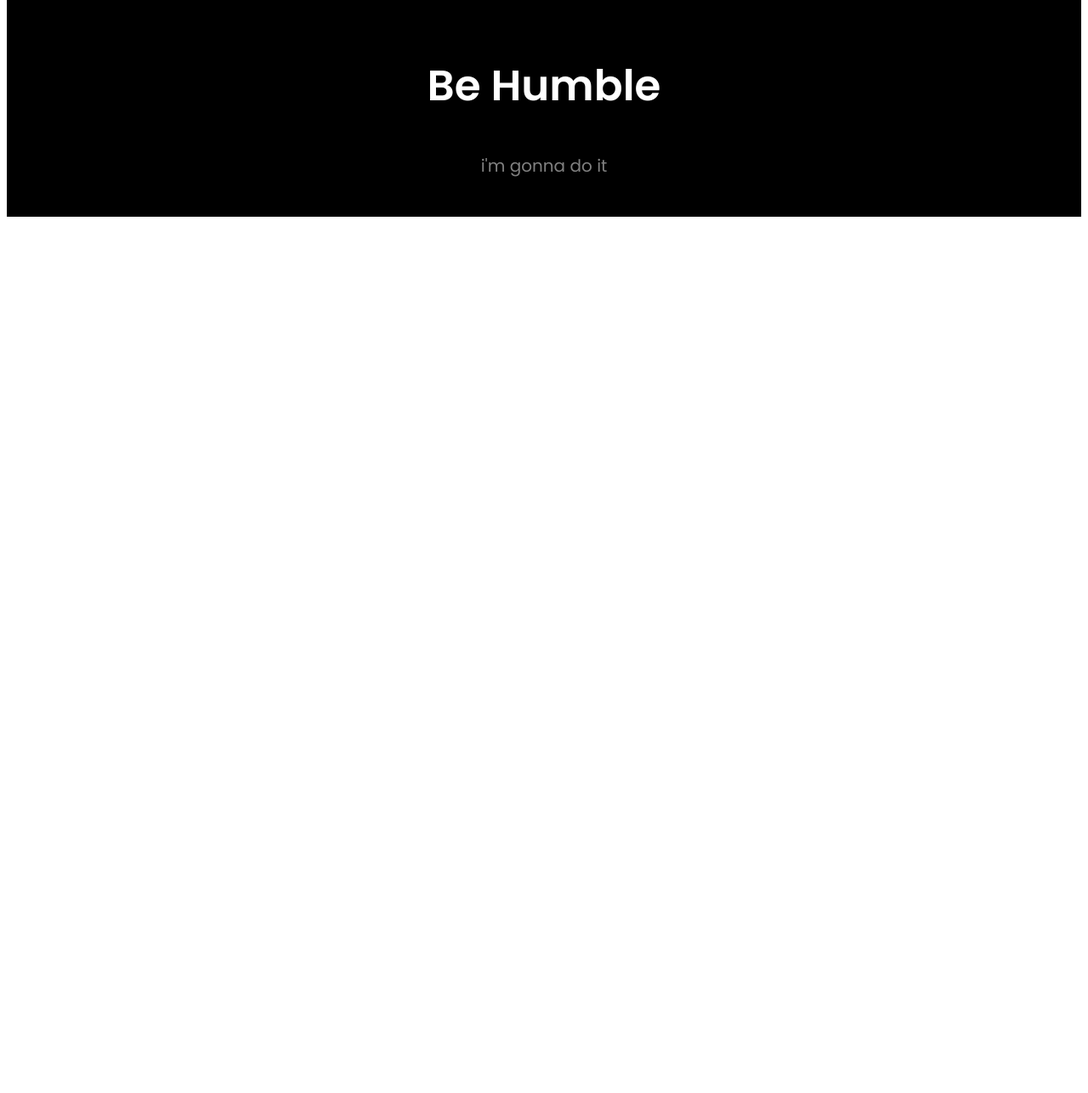
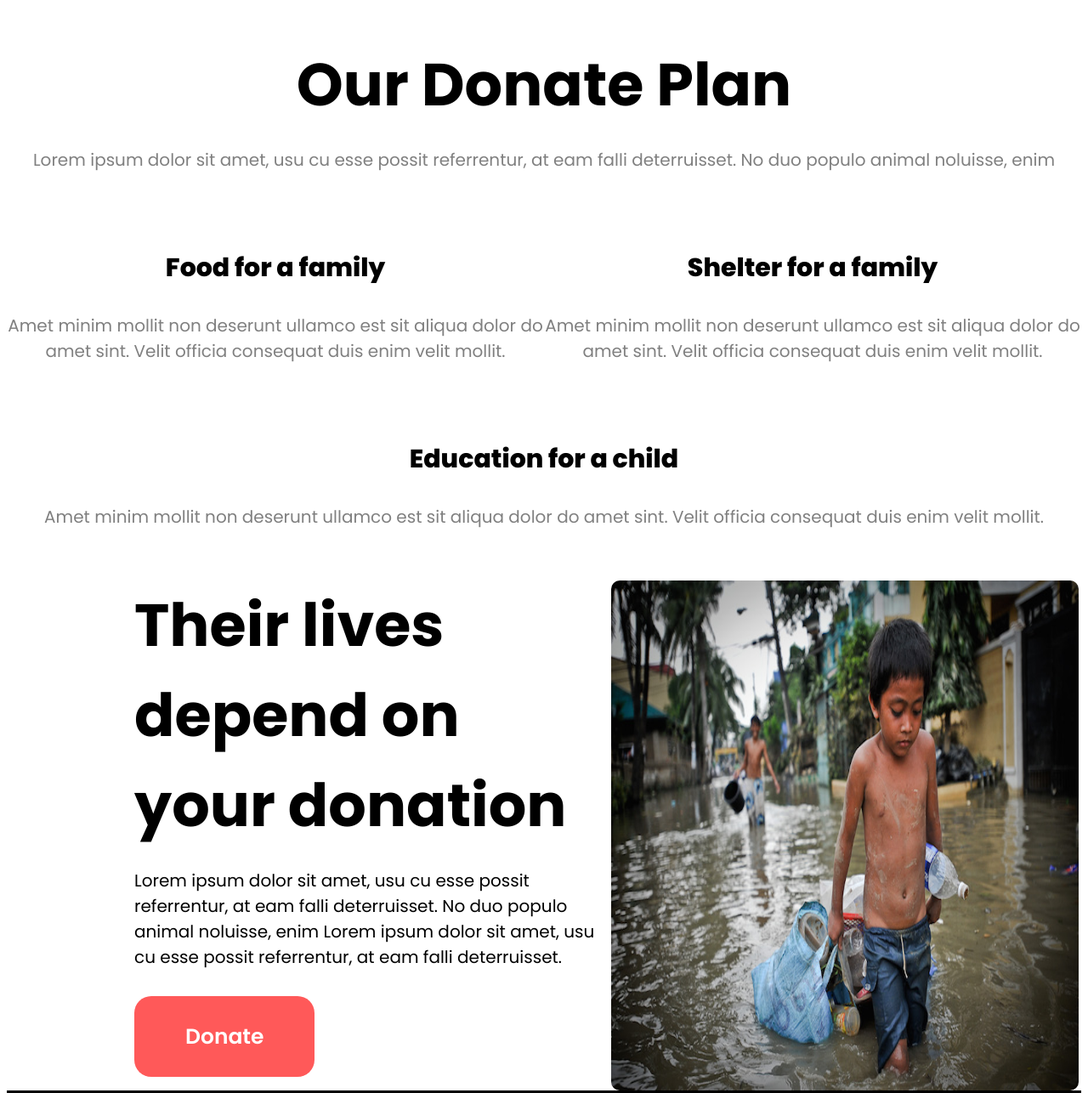
Before and after one commit to Md-SharifulHaque/charity, a plain HTML site: page index.html in a window 1280 px wide. Shown: the part 1432-2718 px from the top of the page at 85% size. Before the commit the page ends 1695 px from the top, so only its background shows below. Drawn offline with Linux system fonts and the light colour scheme.

Commit message:
More basic added

```diff
--- a/index.html
+++ b/index.html
@@ -45,6 +45,48 @@
             </div>
 
         </div>
+        <div>
+            <h1>Our Donate Plan</h1>
+            <p>Lorem ipsum dolor sit amet, usu cu esse possit referrentur, at eam falli
+                deterruisset. No duo populo animal noluisse, enim</p>
+        </div>
+        <div class="container-flexible">
+            <div>
+                <h3>Food for a family</h3>
+                <p>Amet minim mollit non deserunt
+                    ullamco est sit aliqua dolor do amet
+                    sint. Velit officia consequat duis enim
+                    velit mollit.</p>
+            </div>
+            <div>
+                <h3>Shelter for a family</h3>
+                <p>Amet minim mollit non deserunt
+                    ullamco est sit aliqua dolor do amet
+                    sint. Velit officia consequat duis enim
+                    velit mollit.</p>
+            </div>
+        </div>
+        <div>
+            <h3>Education for a child</h3>
+            <p>Amet minim mollit non deserunt
+                ullamco est sit aliqua dolor do amet
+                sint. Velit officia consequat duis enim
+                velit mollit.</p>
+        </div>
+    </section>
+
+    <section class="container3 container-flexible">
+        <div class="container3-div1">
+            <h1>Their lives depend on
+                your donation</h1>
+            <p>Lorem ipsum dolor sit amet, usu cu esse possit
+                referrentur, at eam falli deterruisset. No duo populo
+                animal noluisse, enim
+                Lorem ipsum dolor sit amet, usu cu esse possit
+                referrentur, at eam falli deterruisset.</p>
+            <a class="button-donate" href="https://www.bidyanondo.org/">Donate</a>
+        </div>
+        <div> <img src="Images/donation9.jpg" alt="A kid in middle of a flood"></div>
     </section>
 </body>
 
--- a/style.css
+++ b/style.css
@@ -44,7 +44,30 @@ body {
 }
 
 
+.container3 div {
+    width: 960px;
+}
 
+.container3 h1 {
+    margin: 0;
+}
+
+.container3 p {
+    margin-bottom: 60px;
+}
+
+.container3 div img {
+    display: block;
+    margin-left: auto;
+    margin-right: auto;
+    height: 600px;
+    width: 550px;
+    border-radius: 10px;
+}
+
+.container3-div1 {
+    padding-left: 150px;
+}
 
 footer {
     padding: 25px;
@@ -81,6 +104,11 @@ h2 {
     font-weight: 600;
 }
 
+h3 {
+    font-size: 30px;
+    font-weight: 800;
+}
+
 p {
     font-size: 20px;
 }
```
Also changed, not shown: Images/donation5.jpg (added), Images/donation9.jpg (added).
